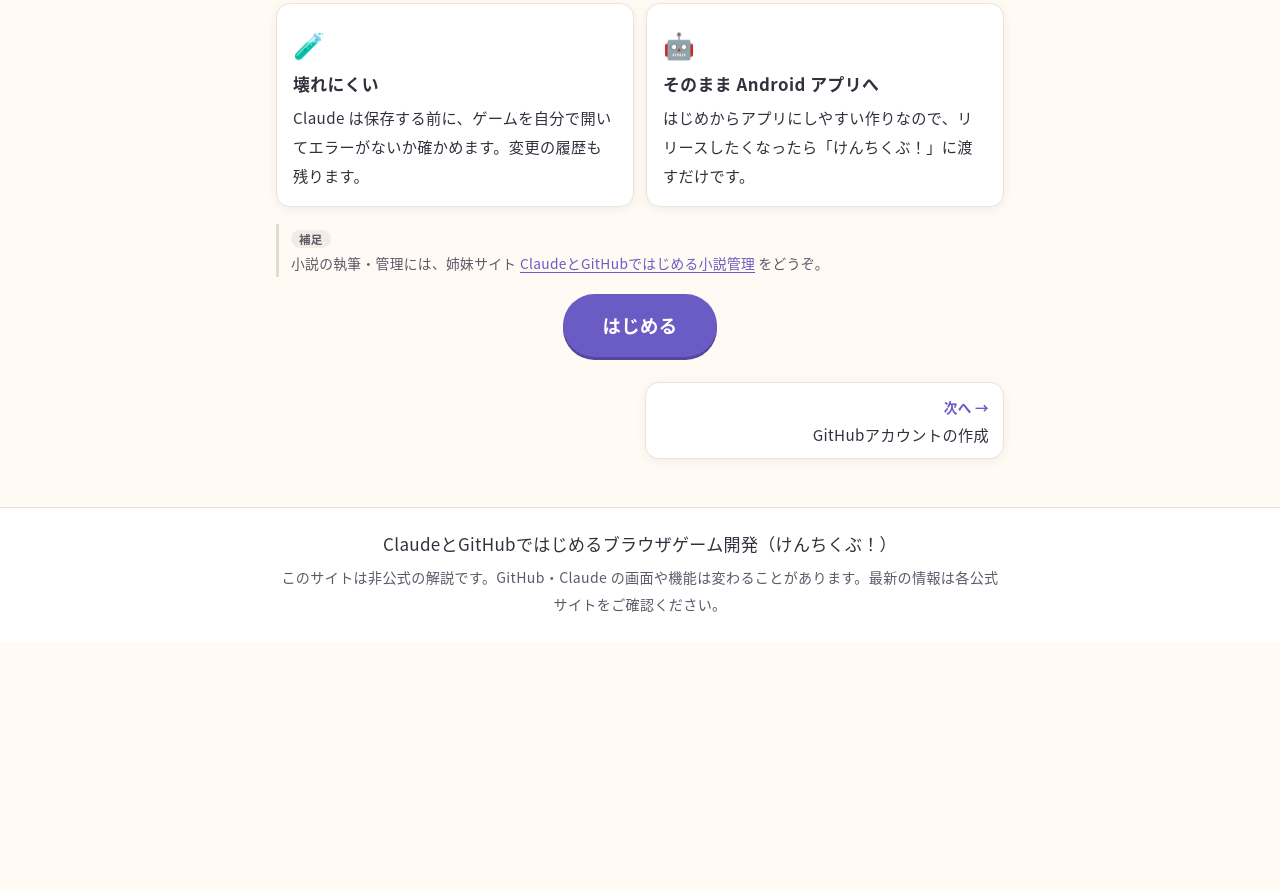
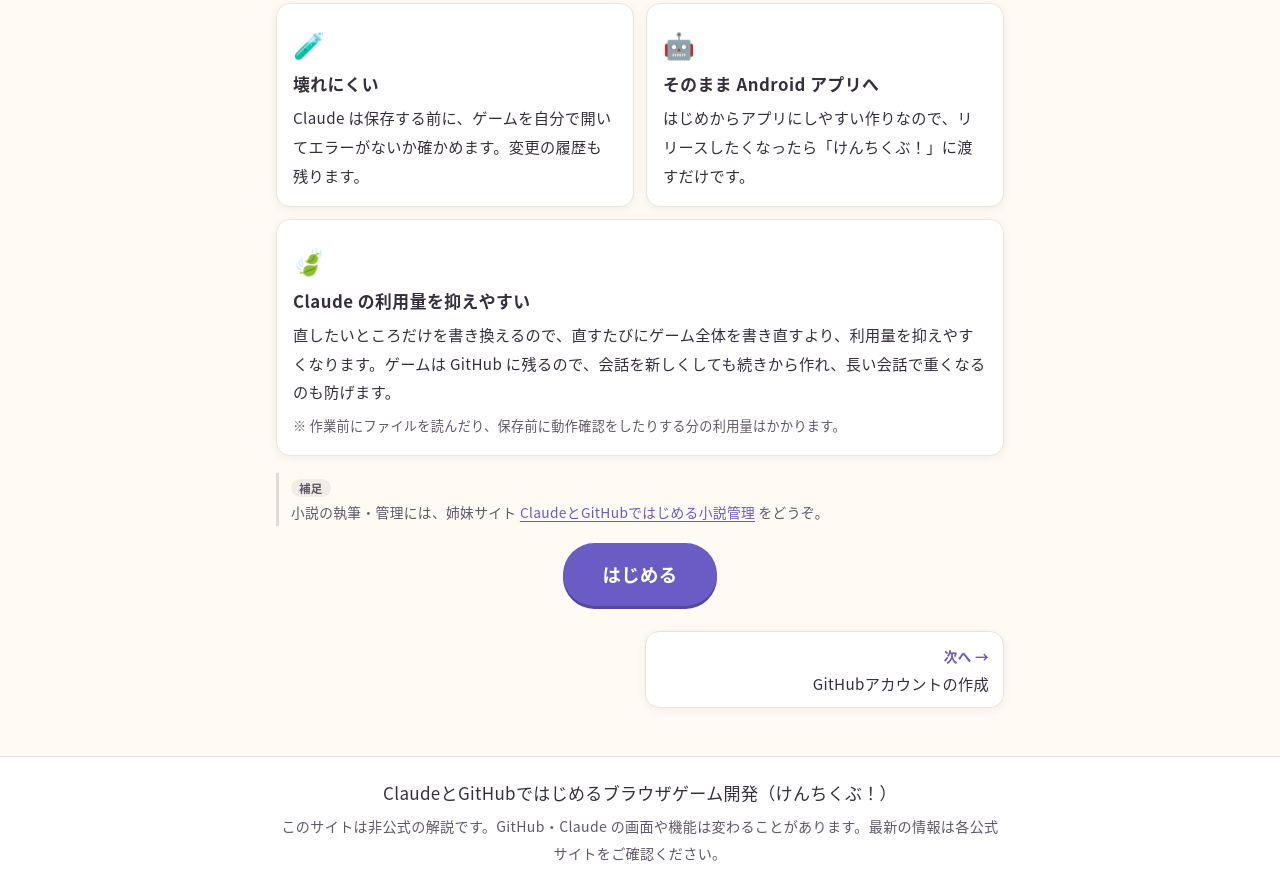
Before and after one commit to zonarouzo/GameGitHubGuide, a plain HTML site: page index.html in a window 1280 px wide. Shown: the part 2019-2910 px from the top of the page. Before the commit the page ends 2661 px from the top, so only its background shows below. Drawn offline with Linux system fonts and the light colour scheme.

Commit message:
トップの「できるようになること」に「Claude の利用量を抑えやすい」を追加
- 直したいところだけを書き換えること、会話を新しくしても続きから作れることを説明
- 作業前の読み込みや動作確認の分の利用量はかかることも補足（必ず減るとは書かない）

Co-Authored-By: Claude Opus 5.5 <noreply@anthropic.com>
Claude-Session: https://claude.ai/code/session_01DEayDBXEUZcv8SXSVNajJw

```diff
--- a/assets/css/style.css
+++ b/assets/css/style.css
@@ -429,3 +429,7 @@ details.more > summary .more-tag {
 /* 見出しの小さい副題（例：（けんちくぶ！）） */
 h1 small { display: inline-block; font-size: 0.6em; color: var(--text-sub); font-weight: 700; }
 .brand-sub { display: block; font-size: 0.78em; color: var(--text-sub); }
+
+/* カードを横いっぱいに（カードの数が奇数のとき用） */
+.card-wide { grid-column: 1 / -1; }
+.card p.small { margin-top: 0.5em; font-size: 0.82rem; }
--- a/index.html
+++ b/index.html
@@ -57,6 +57,7 @@
   <div class="card"><span class="card-icon" aria-hidden="true">📱</span><h3>すぐスマホで遊べる</h3><p>GitHub Pages で公開されるので、アドレスを開けばスマホでもパソコンでも遊べます。</p></div>
   <div class="card"><span class="card-icon" aria-hidden="true">🧪</span><h3>壊れにくい</h3><p>Claude は保存する前に、ゲームを自分で開いてエラーがないか確かめます。変更の履歴も残ります。</p></div>
   <div class="card"><span class="card-icon" aria-hidden="true">🤖</span><h3>そのまま Android アプリへ</h3><p>はじめからアプリにしやすい作りなので、リリースしたくなったら「けんちくぶ！」に渡すだけです。</p></div>
+  <div class="card card-wide"><span class="card-icon" aria-hidden="true">🍃</span><h3>Claude の利用量を抑えやすい</h3><p>直したいところだけを書き換えるので、直すたびにゲーム全体を書き直すより、利用量を抑えやすくなります。ゲームは GitHub に残るので、会話を新しくしても続きから作れ、長い会話で重くなるのも防げます。</p><p class="small">※ 作業前にファイルを読んだり、保存前に動作確認をしたりする分の利用量はかかります。</p></div>
 </div>
 
 <div class="note">
```
